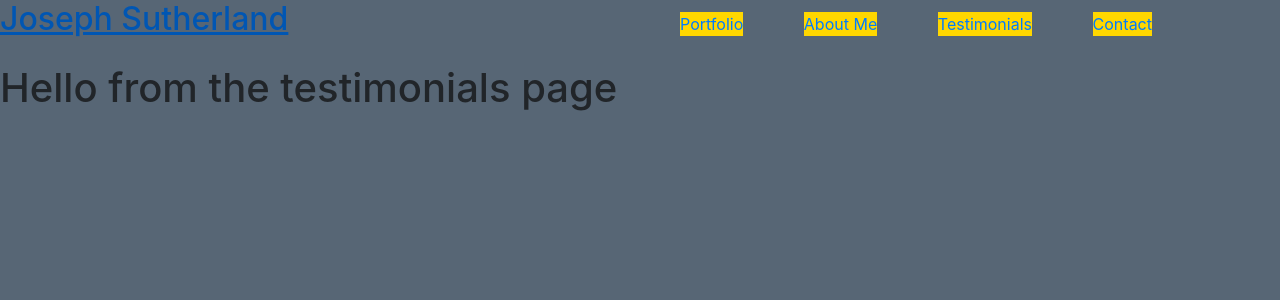
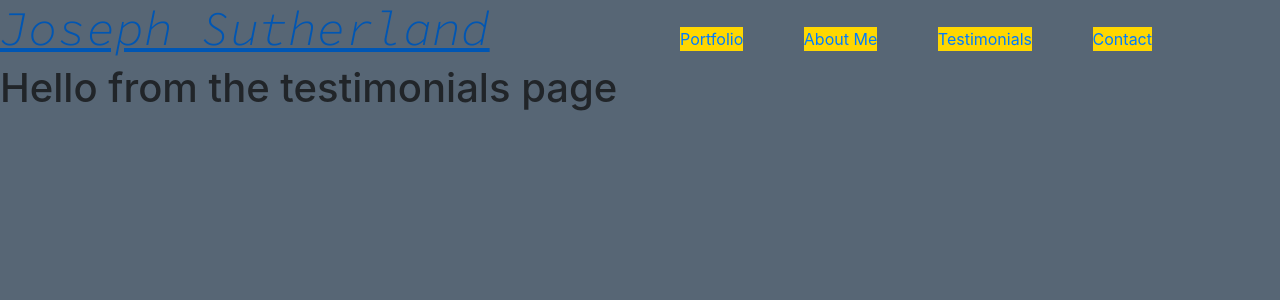
Before and after one commit to onitwin/portfoilio, a React (Create React App) app: page /testimonials in a window 1280 px wide. Shown: the top 300 px of the page. Built offline with nearby package versions, Linux system fonts and the light colour scheme.

Commit message:
added data for carousel

```diff
--- a/public/index.html
+++ b/public/index.html
@@ -9,6 +9,8 @@
       name="description"
       content="Web site created using create-react-app"
     />
+    <link rel="preconnect" href="https://fonts.gstatic.com">
+<link href="https://fonts.googleapis.com/css2?family=Source+Code+Pro:ital,wght@1,300&display=swap" rel="stylesheet">
     <link rel="apple-touch-icon" href="%PUBLIC_URL%/logo192.png" />
     <!--
       manifest.json provides metadata used when your web app is installed on a
--- a/src/App.js
+++ b/src/App.js
@@ -1,6 +1,5 @@
 import './index.scss';
 import MainContainer from "./container/MainContainer"
-import Navbar from "./navbar/Navbar"
 
 const App=() =>{
   return (
--- a/src/carousel/Circuit.js
+++ b/src/carousel/Circuit.js
@@ -1,5 +1,6 @@
 import React,{useState} from 'react'
 import Carousel from 'react-bootstrap/Carousel'
+import items from "../data";
 
 
 
--- a/src/container/MainContainer.js
+++ b/src/container/MainContainer.js
@@ -1,5 +1,4 @@
 import React,{Fragment} from "react";
-import Project from "../project/Project";
 import Navbar from "../navbar/Navbar";
 import AboutMe from "./AboutMe";
 import Contact from "./Contact";
--- /dev/null
+++ b/src/data.js
@@ -0,0 +1,4 @@
+export default[
+  {id:1,projectName:"Scroller",description:"Simple app to allow the user to enter text and then display it as scrolling text when they rotate their screen",image:"Images/scroller.jpeg"},
+  {id:2,projectName:"SpaceX Launcher",description:"Fetches data from SpaceX api and displays the details about the launch. Incorporates filter and sort functions",image:"Images/spacex.jpeg"},
+{id:3,projectName:"ISS Tracker",description:"Fetches positional information for the International Space Station and displays a map of its path in real time",image:"Images/iss.jpeg"}]
--- a/src/index.scss
+++ b/src/index.scss
@@ -1,4 +1,5 @@
 @import "~bootstrap/scss/bootstrap";
+@import url('https://fonts.googleapis.com/css2?family=Source+Code+Pro:ital,wght@1,300&display=swap');
 
 //variables
 $maintext:#543789;
@@ -18,9 +19,12 @@ body{
   display: inline-flex;
   justify-content: space-between;
   align-items: baseline;
+  // font-family: 'Source Code Pro', monospace;
   .logo-text{
     align-items: baseline;
-    font-size: 2em;
+    font-size: 3rem;;
+    font-family: 'Source Code Pro', monospace;
+    color: $detailColor;
   }
 
   .Nav-Links-Container{
@@ -86,6 +90,8 @@ body{
   .intro-text{
     width:40em;
     overflow: scroll;
+    font-size: 1.5em;
+    font-family: 'Source Code Pro', monospace;
   }
 }
 
--- a/src/intro/Intro.js
+++ b/src/intro/Intro.js
@@ -7,7 +7,7 @@ const Intro=()=>{
 
   return(
     <div className="intro-container">
-    <IntroImage/>
+    <IntroImage />
     <IntroText/>
     </div>
   )
```
Also changed, not shown: public/Images/iss.jpeg (added).
